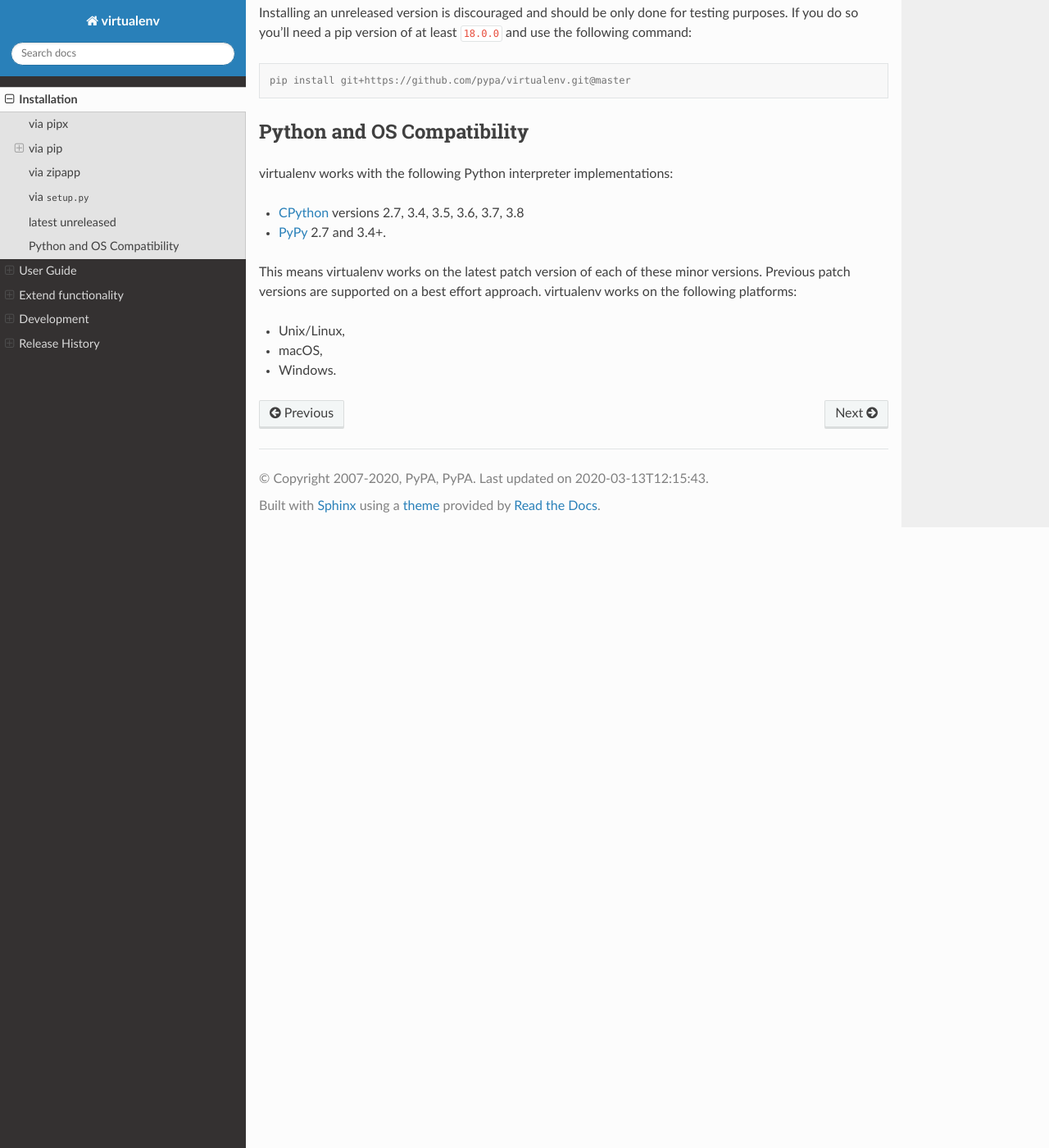
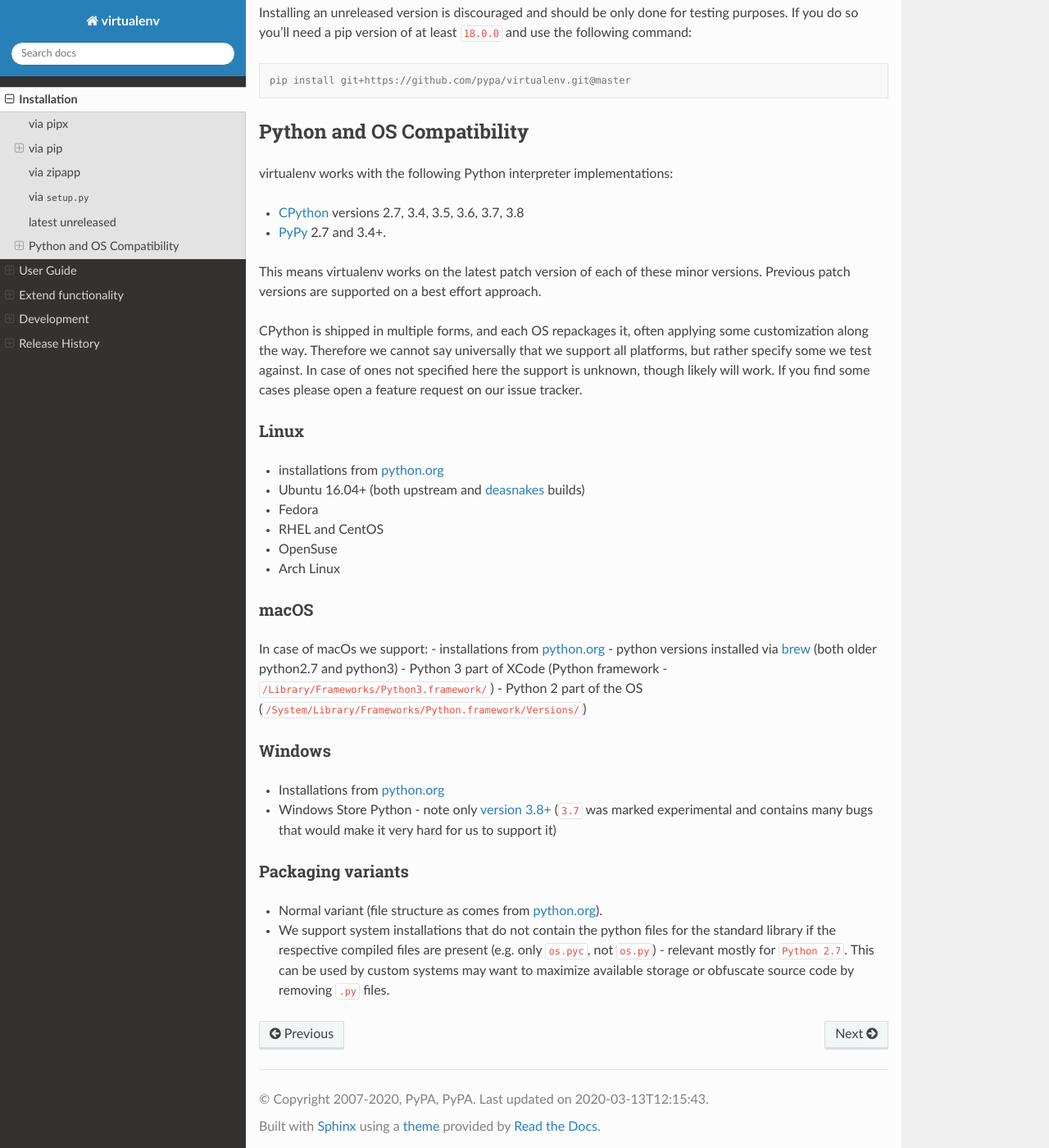
Before and after one commit to pypa/virtualenv, a Sphinx documentation site: the page built from docs/installation.rst, in a window 1280 px wide and 1400 px high, scrolled down 1467 px. Shown: the whole window at 82% size. Built offline with Sphinx 7.4.7 and the Read the Docs theme 2.0.0, drawn with Linux system fonts in a browser that asks for light colours; pages that are not in the unit, such as notebooks, are missing from menus; the version number could not be read and is left out.

Commit message:
Document packaging types we support
Signed-off-by: Bernat Gabor <bgabor8@bloomberg.net>

```diff
--- /dev/null
+++ b/docs/changelog/1714.doc.rst
@@ -0,0 +1,2 @@
+:ref:`supports <compatibility-requirements>` details now explicitly what Python installations we support
+- by :user:`gaborbernat`.
--- a/docs/installation.rst
+++ b/docs/installation.rst
@@ -89,8 +89,39 @@
 - `PyPy <https://pypy.org/>`_ 2.7 and 3.4+.
 
 This means virtualenv works on the latest patch version of each of these minor versions. Previous patch versions are
-supported on a best effort approach. virtualenv works on the following platforms:
+supported on a best effort approach.
 
-- Unix/Linux,
-- macOS,
-- Windows.
+CPython is shipped in multiple forms, and each OS repackages it, often applying some customization along the way.
+Therefore we cannot say universally that we support all platforms, but rather specify some we test against. In case
+of ones not specified here the support is unknown, though likely will work. If you find some cases please open a feature
+request on our issue tracker.
+
+Linux
+~~~~~
+- installations from `python.org <https://www.python.org/downloads/>`_
+- Ubuntu 16.04+ (both upstream and `deasnakes <https://launchpad.net/~deadsnakes/+archive/ubuntu/ppa>`_ builds)
+- Fedora
+- RHEL and CentOS
+- OpenSuse
+- Arch Linux
+
+macOS
+~~~~~
+In case of macOs we support:
+- installations from `python.org <https://www.python.org/downloads/>`_
+- python versions installed via `brew <https://docs.brew.sh/Homebrew-and-Python>`_ (both older python2.7 and python3)
+- Python 3 part of XCode (Python framework - ``/Library/Frameworks/Python3.framework/``)
+- Python 2 part of the OS (``/System/Library/Frameworks/Python.framework/Versions/``)
+
+Windows
+~~~~~~~
+- Installations from `python.org <https://www.python.org/downloads/>`_
+- Windows Store Python - note only `version 3.8+ <https://www.microsoft.com/en-us/p/python-38/9mssztt1n39l>`_ (``3.7``
+  was marked experimental and contains many bugs that would make it very hard for us to support it)
+
+Packaging variants
+~~~~~~~~~~~~~~~~~~
+- Normal variant (file structure as comes from `python.org <https://www.python.org/downloads/>`_).
+- We support system installations that do not contain the python files for the standard library if the respective
+  compiled files are present (e.g. only ``os.pyc``, not ``os.py``) - relevant mostly for ``Python 2.7``. This can be
+  used by custom systems may want to maximize available storage or obfuscate source code by removing ``.py`` files.
```
